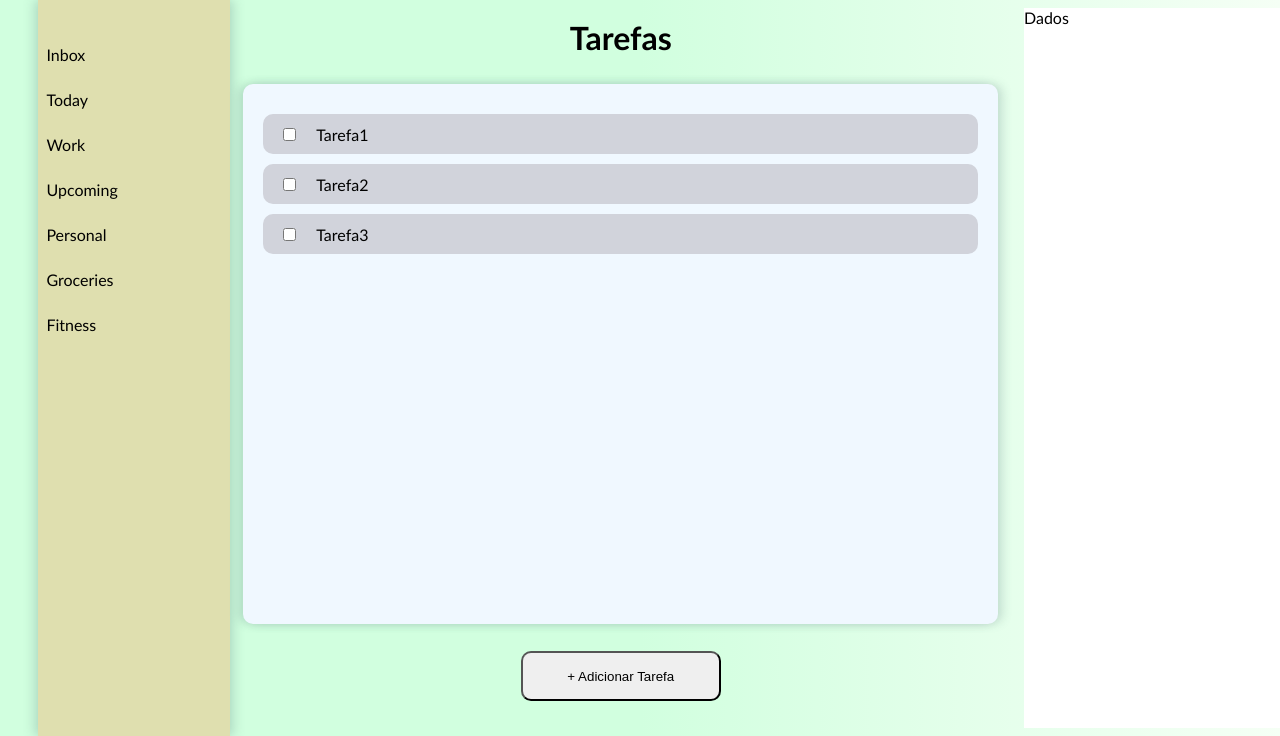
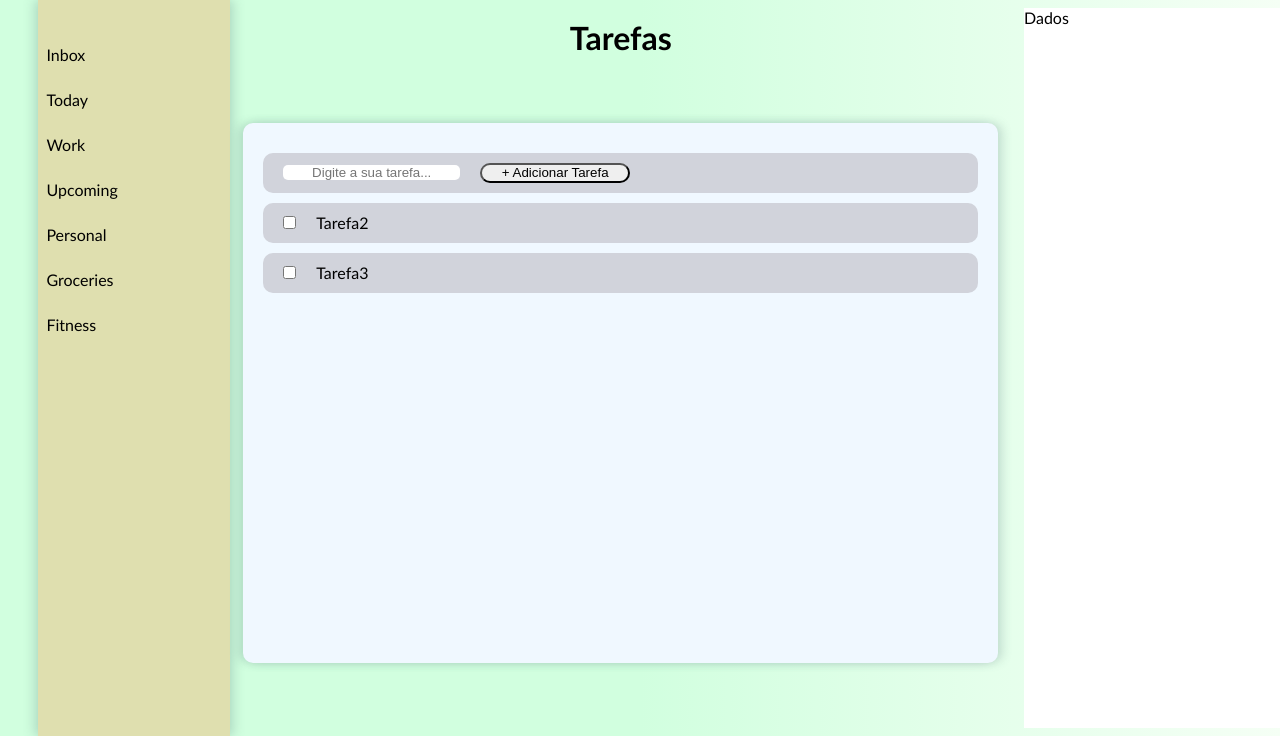
Before and after one commit to KelvinKrauss/Trabalho_Desenvolvimento_Web_List_To_Do_2025, a Python web app: template templates/index.html in a window 1280 px wide. Shown: the part 64-800 px from the top of the page. Run offline with Jinja, Linux system fonts and the light colour scheme; the template is opened without the code that fills it, so the values that code supplies are empty.

Commit message:
Feat: criando um input para tarefas e colocando o botão ao lado

```diff
--- a/css/style.css
+++ b/css/style.css
@@ -105,6 +105,11 @@
 
     border-radius: 10px;
 }
+article input{
+    border: none;
+    border-radius: 5px;
+    text-align: center;
+}
 article input:focus {
     border-color: blueviolet;
 }
@@ -115,12 +120,12 @@
     display: flex;
     flex-wrap: wrap;
 }
-div button {
-    height: 50px;
-    width: 200px;
+article button {
+    height: 20px;
+    width: 150px;
     border-radius: 10px;
 }
-div button:hover {
+article button:hover {
     background-color: rgb(224, 247, 191);
     transform: translateY(-2px);
 }
--- a/templates/index.html
+++ b/templates/index.html
@@ -29,12 +29,15 @@
     <main>
         <h1>Tarefas</h1>
         <section>
-            <article><input type="checkbox">Tarefa1</article>
+            <article>
+                <input type="text" placeholder="Digite a sua tarefa...">
+                <button>+ Adicionar Tarefa</button>
+            </article>
             <article><input type="checkbox">Tarefa2</article>
             <article><input type="checkbox">Tarefa3</article>
         </section>
         <div>
-            <button>+ Adicionar Tarefa</button>
+
         </div>
     </main>
 
```
